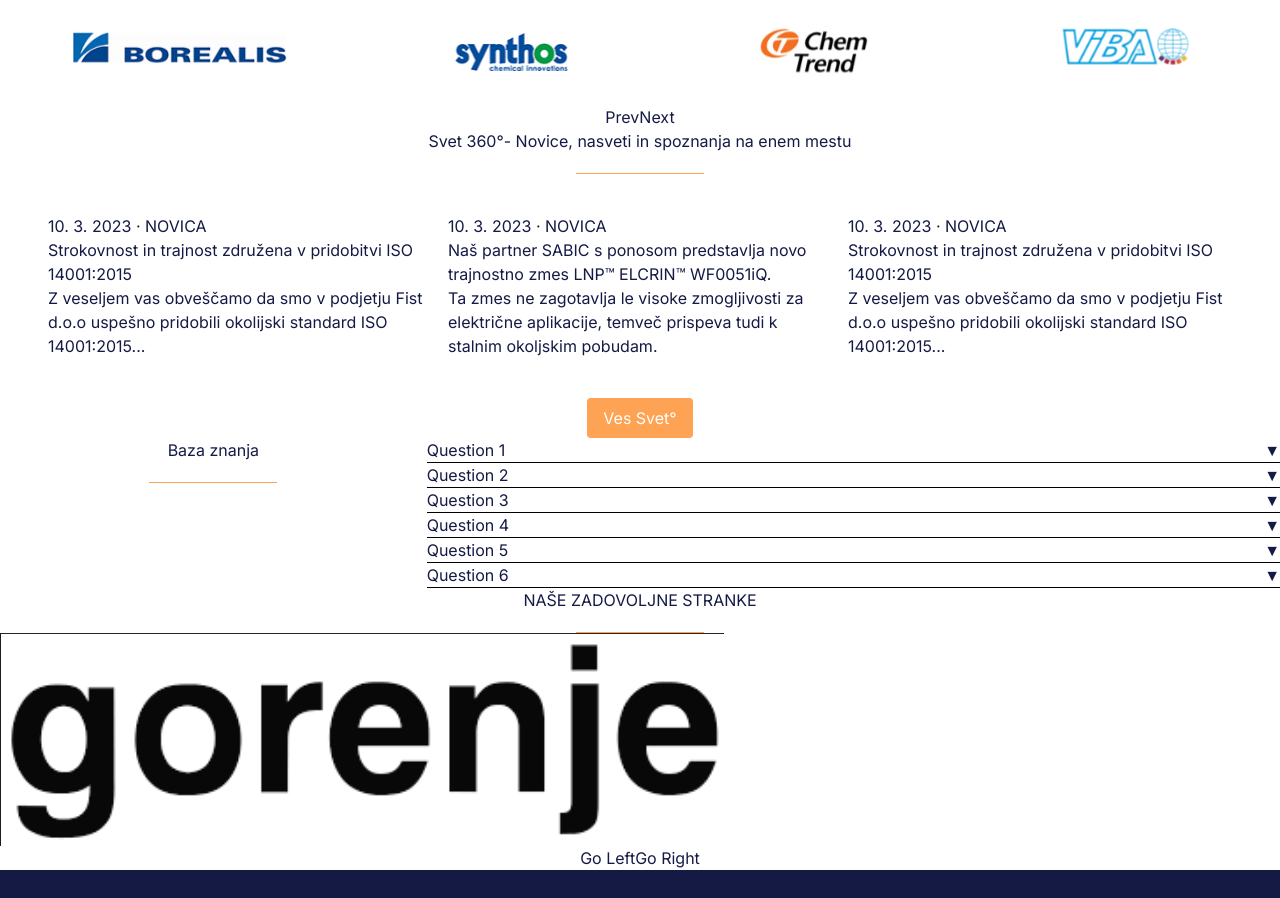
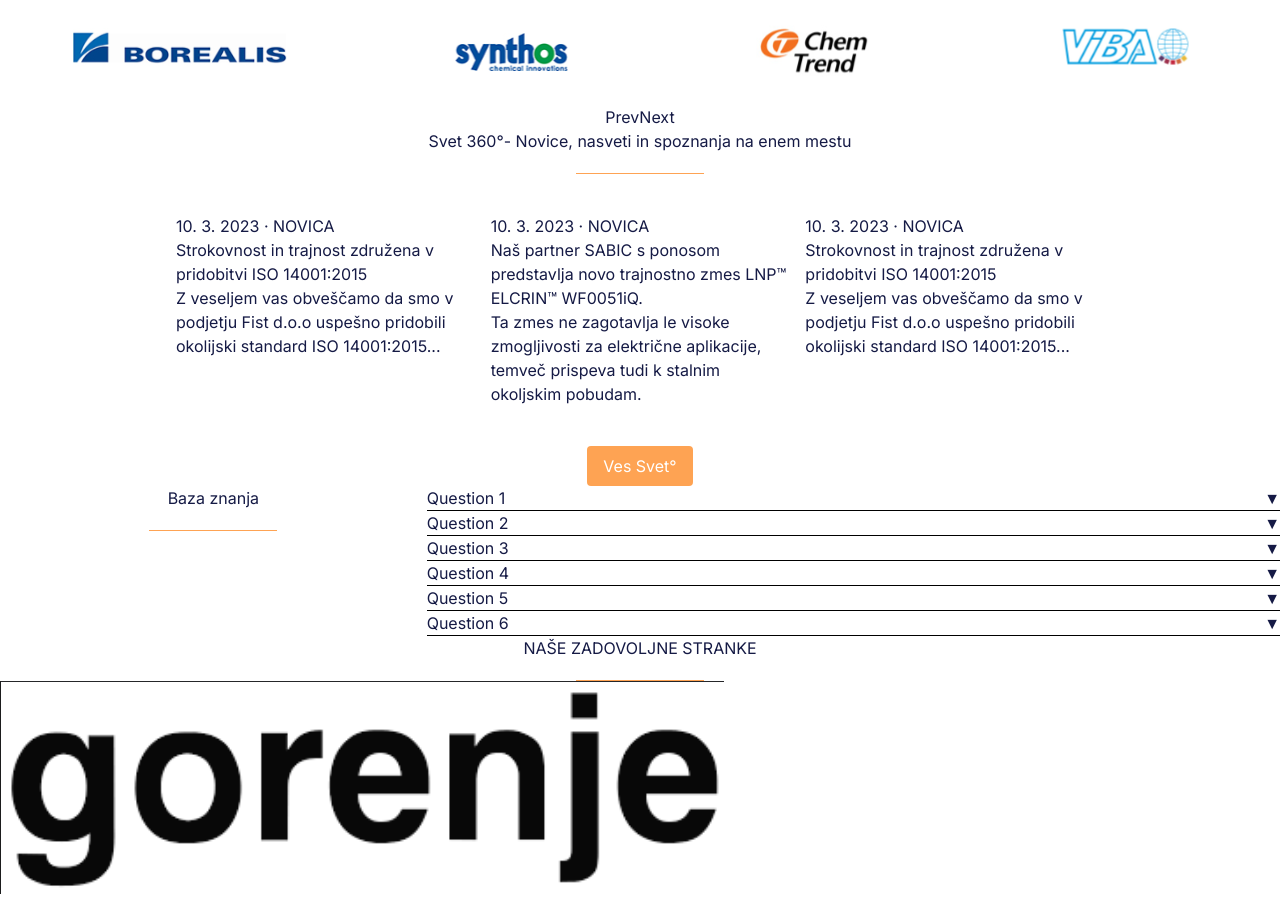
Before and after one commit to jurecapuder/humanfrog_fist, a Next.js app: page / in a window 1280 px wide. Shown: the part 2360-3258 px from the top of the page. Built offline with nearby package versions, Linux system fonts and the light colour scheme.

Commit message:
Add margin to newsBlock div

```diff
--- a/src/app/sections/newsBlock.js
+++ b/src/app/sections/newsBlock.js
@@ -20,7 +20,7 @@ const newsItems = [
 
 const NewsBlock = () => {
   return (
-    <div>
+    <div style={{ margin: "0 10%" }}>
       <div className="text-center">
         <h2>
           Svet 360&#176;- Novice, nasveti in spoznanja na enem mestu
```
